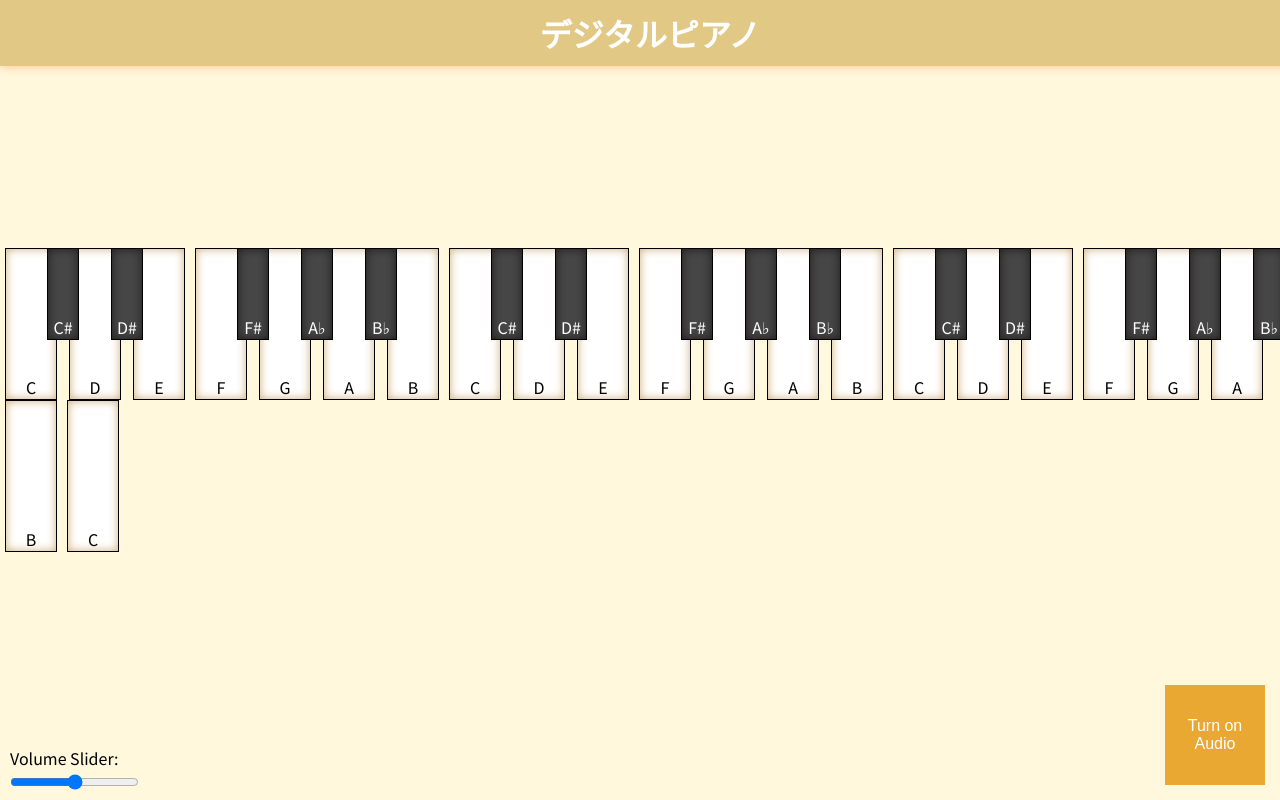
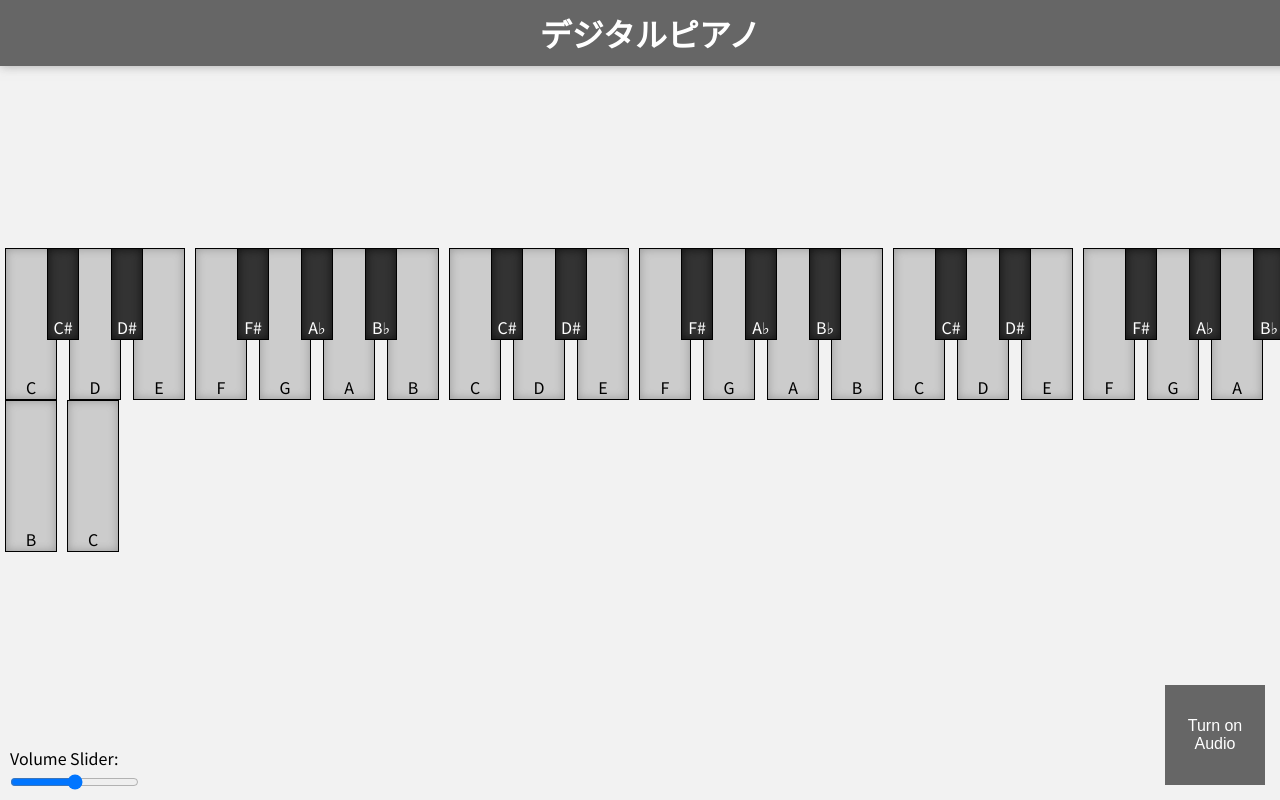
Before and after one commit to NerimoNasib/pianohtml, a plain HTML site: page index.html in a window 1280 px wide. Drawn offline with Linux system fonts and the light colour scheme.

Commit message:
Changed the color theme

```diff
--- a/apik/style.css
+++ b/apik/style.css
@@ -6,7 +6,7 @@ body {
   margin: 0;
   padding: 0;
   font-family: "Noto Sans JP", sans-serif;
-    background-color: #fff8dd;
+  background-color: #f2f2f2;
 }
 
 input[type="range"] {
@@ -27,33 +27,32 @@ body {
 input[type="range"]::-moz-range-thumb {
   width: 20px;
   height: 20px;
-    background-color: #d56a0d;
-    border: 2px solid rgb(235, 210, 142);
+  background-color: #666;
+  border: 2px solid #ccc;
   border-radius: 50%;
   cursor: pointer;
 }
 
-  input[type="range"]::-moz-range-thumb:hover{
-    background-color: #ff9437;
+input[type="range"]::-moz-range-thumb:hover {
+  background-color: #888;
 }
 
-  button{
+button {
   position: absolute;
   bottom: 15px;
   right: 15px;
   width: 100px;
   height: 100px;
-    background-color: rgb(232, 168, 49);
+  background-color: #666;
   color: white;
   border: none;
   font-size: 16px;
   cursor: pointer;
 }
 
-  button:hover{
-    box-shadow: 0 0 10px rgba(255, 171, 116, 0.8);
-    background-color: rgb(255, 191, 72);
-
+button:hover {
+  box-shadow: 0 0 10px rgba(150, 150, 150, 0.8);
+  background-color: #888;
 }
 
 .container {
@@ -67,37 +66,36 @@ body {
   height: 150px;
   margin: 0 5px;
   border: 1px solid #000;
-    background-color: #fff;
+  background-color: #ccc;
   display: flex;
   flex-direction: column;
   align-items: center;
   justify-content: flex-end;
   cursor: pointer;
-
 }
 
 .white-key {
-    background-color: #fff;
-    box-shadow: inset 0 0 10px #cead7b;
+  background-color: #ccc;
+  box-shadow: inset 0 0 10px #999;
 }
 
-  .white-key:hover{
-    background-color: #e8e8e8;
+.white-key:hover {
+  background-color: #ddd;
 }
 
 .black-key {
   width: 30px;
   height: 90px;
-    background-color: #464646;
-    box-shadow: inset 0 0 10px #1f1a1a;
+  background-color: #333;
+  box-shadow: inset 0 0 10px #111;
   color: #fff;
   z-index: 1;
   margin: 0 -15px;
   position: relative;
 }
 
-  .black-key:hover{
-    background-color: #000;
+.black-key:hover {
+  background-color: #555;
 }
 
 h1 {
@@ -107,8 +105,8 @@ body {
   width: 100%;
   text-align: center;
   color: white;
-    background-color: #e2c885;
+  background-color: #666;
   padding: 10px;
   margin: auto;
-    box-shadow: 0 0 10px rgba(255, 171, 116, 0.8);
+  box-shadow: 0 0 10px rgba(150, 150, 150, 0.8);
 }
```
Lines whose indentation alone changed are shown as unchanged.
